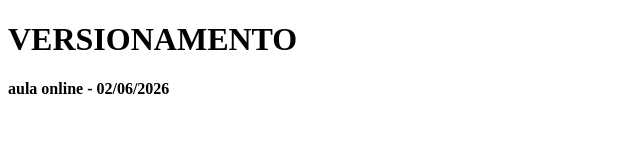
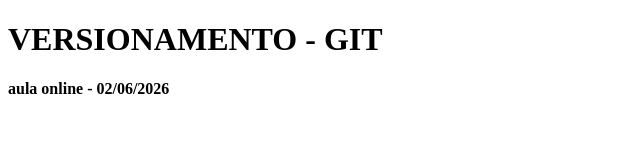
Before and after one commit to jmauriciordelima/senai_versoes_colaboracoes, a plain HTML site: page index.html in a window 1280 px wide. Shown: the whole page, without its empty margins (0-640 px from the left). Drawn offline with Linux system fonts and the light colour scheme.

Commit message:
Alteração do H1

```diff
--- a/index.html
+++ b/index.html
@@ -6,7 +6,7 @@
     <title>ATIVIDADE DE VERSIONAMENTO</title>
 </head>
 <body>
-    <h1>VERSIONAMENTO</h1>
+    <h1>VERSIONAMENTO - GIT</h1>
     <h4>aula online - 02/06/2026</h4>
 
 
```
